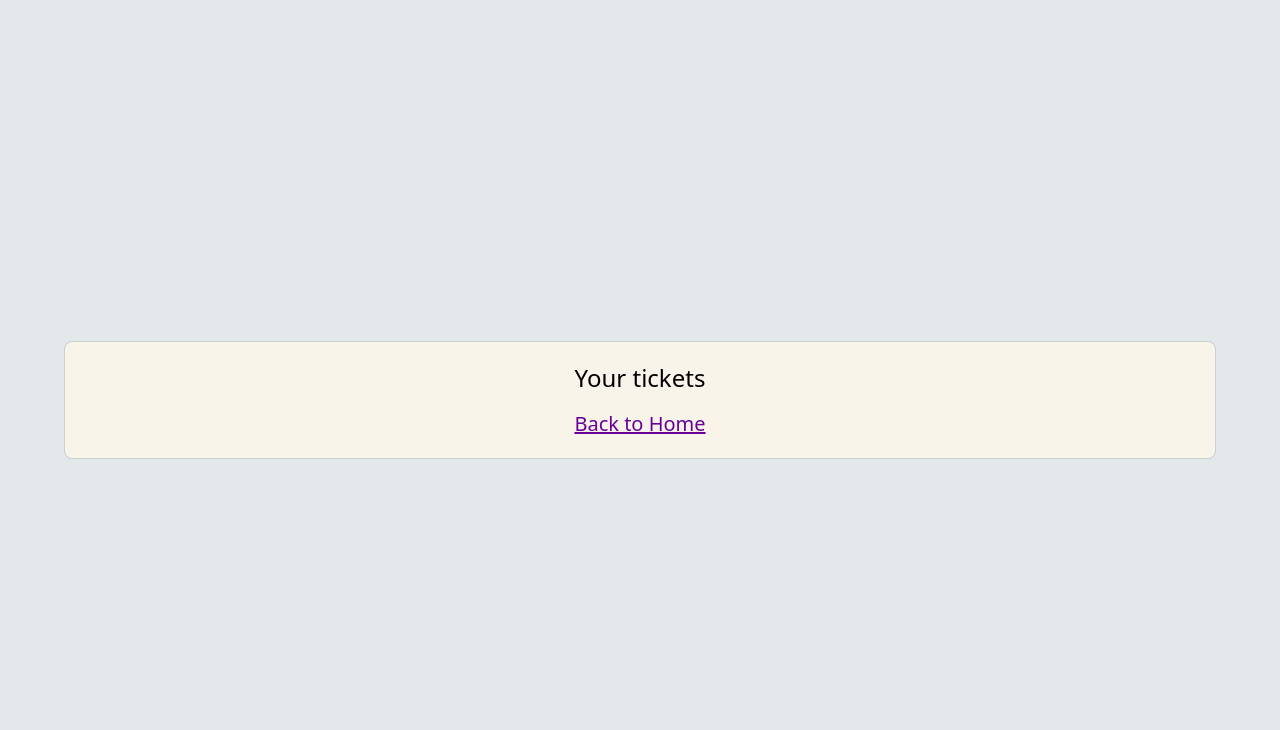
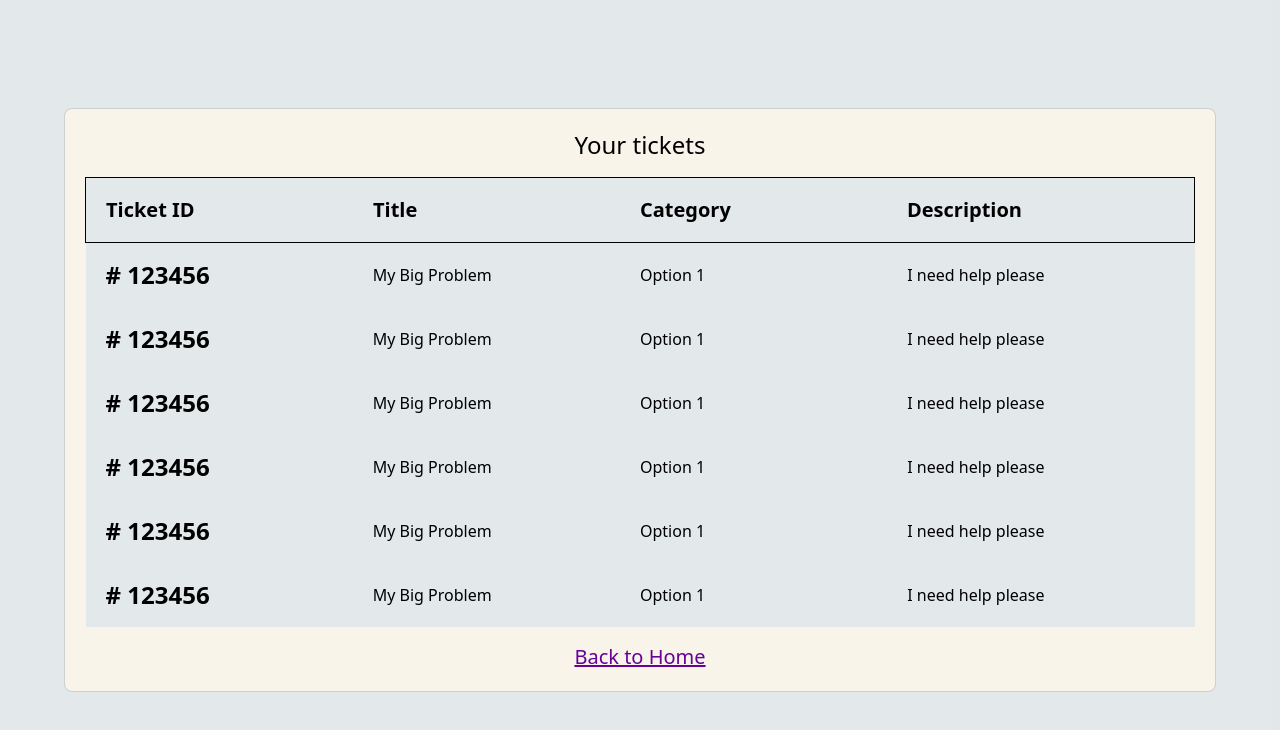
Before and after one commit to DenysDyshlovskyi/fjellconsultation, a React (Vite) app in the folder frontend/: page /mytickets in a window 1280 px wide. Shown: the top 730 px of the page. Built offline with nearby package versions, Linux system fonts and the light colour scheme.

Commit message:
basic viewticketpage layout + form submission post request

```diff
--- a/frontend/package.json
+++ b/frontend/package.json
@@ -11,6 +11,7 @@
   },
   "dependencies": {
     "@tailwindcss/vite": "^4.1.5",
+    "axios": "^1.9.0",
     "react": "^19.0.0",
     "react-dom": "^19.0.0",
     "react-router": "^7.5.3",
--- a/frontend/src/index.css
+++ b/frontend/src/index.css
@@ -15,6 +15,7 @@
         background-color: var(--color-main);
         color: var(--color-text);
         overscroll-behavior: none;
+        overflow: hidden;
     }
 
     input, textarea {
--- a/frontend/src/pages/NewTicketPage.tsx
+++ b/frontend/src/pages/NewTicketPage.tsx
@@ -1,4 +1,5 @@
 import {ChangeEvent, useState} from 'react';
+import axios from 'axios';
 
 export default function NewTicketPage() {
     const [ticketForm, setTicketForm] = useState({
@@ -16,24 +17,39 @@ export default function NewTicketPage() {
 
     const handleSubmit = (e: ChangeEvent<HTMLFormElement>) => {
         e.preventDefault();
-        console.log(ticketForm)
+        e.target.reset();
+        axios.post('/api/tickets', {
+                title: ticketForm.title,
+                description: ticketForm.description,
+                category: ticketForm.category,
+            }
+        ).then(function (response) {
+            console.log(response);
+        }).catch(function (error) {
+            console.log(error);
+            alert('Something went wrong');
+        });
     }
 
     return (
         <div className={'w-full h-screen flex justify-center items-center bg-brand/20 p-4'}>
             <div
-                className={'max-w-full w-6xl border-1 border-brand-alt/25 rounded-lg flex flex-col bg-main justify-center items-center p-5 gap-2'}>
+                className={'max-w-full w-2xl border-1 border-brand-alt/25 rounded-lg flex flex-col bg-main justify-center items-center p-5 gap-2'}>
                 <p className={'text-2xl'}>Submit new Ticket</p>
-                <form onSubmit={handleSubmit}>
-                    <input name={'title'} className={'border-1 rounded-md border-brand px-3 py-2 w-full'}
-                           placeholder={'Title'} onChange={handleChange}></input>
-                    <select name={'category'} className={'border-1 rounded-md border-brand px-3 py-2 w-full mt-3'} onChange={handleChange}>
+                <form onSubmit={handleSubmit} className={'flex flex-col gap-4 w-full'}>
+                    <input required name={'title'} className={'border-1 rounded-md border-brand px-3 py-2 w-full'}
+                           placeholder={'Title'} onChange={handleChange}/>
+                    <select required name={'category'} className={'border-1 rounded-md border-brand px-3 py-2 w-full'}
+                            onChange={handleChange}>
                         <option selected disabled>Category</option>
                         <option>Option 1</option>
                         <option>Option 2</option>
                     </select>
-                    <textarea name={'description'} placeholder={'Message'} className={'border-brand rounded-md border-1 w-full h-full my-3 p-2'} onChange={handleChange}></textarea>
-                    <button className={'bg-brand text-white rounded-md px-3 py-2'} type={'submit'}>Submit Ticket</button>
+                    <textarea required name={'description'} placeholder={'Message'}
+                              className={'border-brand rounded-md border-1 w-full h-full px-4 py-2'}
+                              onChange={handleChange}/>
+                    <button className={'bg-brand text-white rounded-md px-3 py-2'} type={'submit'}>Submit Ticket
+                    </button>
                 </form>
                 <button className={'bg-brand text-white rounded-md px-3 py-2'} type={'submit'}>Save Draft</button>
 
--- a/frontend/src/pages/ViewTicketsPage.tsx
+++ b/frontend/src/pages/ViewTicketsPage.tsx
@@ -1,9 +1,58 @@
 export default function ViewTicketsPage() {
     return (
-        <div className={'w-full h-screen flex justify-center items-center flex bg-brand/20 p-4'}>
+        <div className={'w-full h-screen flex justify-center items-center bg-brand/20 p-4'}>
             <div
                 className={'max-w-full w-6xl border-1 border-brand-alt/25 rounded-lg flex flex-col bg-main justify-center items-center p-5 gap-4'}>
                 <p className={'text-2xl'}>Your tickets</p>
+                <table className={'w-full table-auto overflow-y-scroll'}>
+                    <thead className={'w-full h-16 border-1'}>
+                        <tr className={'w-full h-16 bg-brand/20 flex flex-row items-center justify-center px-5'}>
+                            <td className={'w-full text-xl font-bold m-auto'}>Ticket ID</td>
+                            <td className={'w-full text-xl font-bold m-auto'}>Title</td>
+                            <td className={'w-full text-xl font-bold m-auto'}>Category</td>
+                            <td className={'w-full text-xl font-bold m-auto'}>Description</td>
+                        </tr>
+                    </thead>
+                    <tbody className={'w-full'}>
+                        <tr className={'w-full h-16 bg-brand/20 flex flex-row items-center justify-center px-5'}>
+                            <td className={'w-full text-2xl font-bold m-auto'}># 123456</td>
+                            <td className={'w-full text-md m-auto'}>My Big Problem</td>
+                            <td className={'w-full text-md m-auto'}>Option 1</td>
+                            <td className={'w-full text-md m-auto'}>I need help please</td>
+                        </tr>
+                        <tr className={'w-full h-16 bg-brand/20 flex flex-row items-center justify-center px-5'}>
+                            <td className={'w-full text-2xl font-bold m-auto'}># 123456</td>
+                            <td className={'w-full text-md m-auto'}>My Big Problem</td>
+                            <td className={'w-full text-md m-auto'}>Option 1</td>
+                            <td className={'w-full text-md m-auto'}>I need help please</td>
+                        </tr>
+                        <tr className={'w-full h-16 bg-brand/20 flex flex-row items-center justify-center px-5'}>
+                            <td className={'w-full text-2xl font-bold m-auto'}># 123456</td>
+                            <td className={'w-full text-md m-auto'}>My Big Problem</td>
+                            <td className={'w-full text-md m-auto'}>Option 1</td>
+                            <td className={'w-full text-md m-auto'}>I need help please</td>
+                        </tr>
+                        <tr className={'w-full h-16 bg-brand/20 flex flex-row items-center justify-center px-5'}>
+                            <td className={'w-full text-2xl font-bold m-auto'}># 123456</td>
+                            <td className={'w-full text-md m-auto'}>My Big Problem</td>
+                            <td className={'w-full text-md m-auto'}>Option 1</td>
+                            <td className={'w-full text-md m-auto'}>I need help please</td>
+                        </tr>
+                        <tr className={'w-full h-16 bg-brand/20 flex flex-row items-center justify-center px-5'}>
+                            <td className={'w-full text-2xl font-bold m-auto'}># 123456</td>
+                            <td className={'w-full text-md m-auto'}>My Big Problem</td>
+                            <td className={'w-full text-md m-auto'}>Option 1</td>
+                            <td className={'w-full text-md m-auto'}>I need help please</td>
+                        </tr>
+                        <tr className={'w-full h-16 bg-brand/20 flex flex-row items-center justify-center px-5'}>
+                            <td className={'w-full text-2xl font-bold m-auto'}># 123456</td>
+                            <td className={'w-full text-md m-auto'}>My Big Problem</td>
+                            <td className={'w-full text-md m-auto'}>Option 1</td>
+                            <td className={'w-full text-md m-auto'}>I need help please</td>
+                        </tr>
+
+                    </tbody>
+                </table>
                 <a href={'/home'} className={'text-xl text-link underline'}>Back to Home</a>
             </div>
         </div>
```
Also changed, not shown: 1 other file (tests, documents, lock files or other folders).
